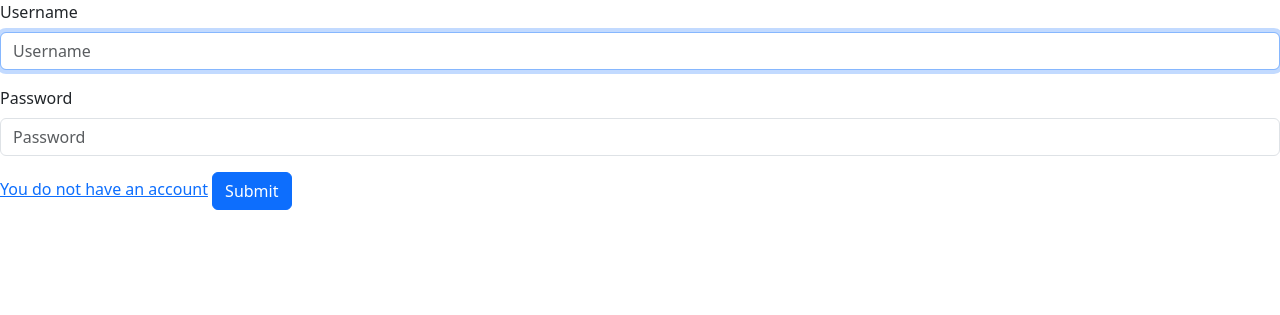
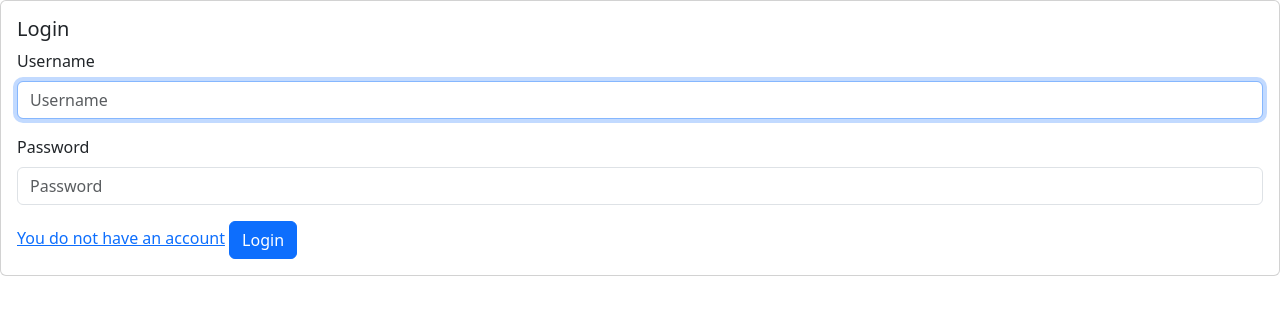
Before and after one commit to themuerte/TrxScrum, a Django app: page / in a window 1280 px wide. Shown: the top 315 px of the page. Run offline with Django 3.2, Linux system fonts and the light colour scheme; some libraries are stand-ins or nearby versions.

Commit message:
a la versh el git flow

```diff
--- a/templates/users/login.html
+++ b/templates/users/login.html
@@ -13,10 +13,16 @@
 
     <form action="" method="post" class="form">
         {% csrf_token %}
-        {% bootstrap_form form %}
 
-        <label><a href="{% url 'register' %}">You do not have an account</a></label>
-        <button type="submit" class="btn btn-primary">Submit</button>
+        <div class="card">
+            <div class="card-body">
+                <h5 class="card-title">Login</h5>
+                {% bootstrap_form form %}
+                <label><a href="{% url 'register' %}">You do not have an account</a></label>
+                <button type="submit" class="btn btn-primary">Login</button>
+            </div>
+        </div>
+
     </form>
 
 {% endblock %}
```
